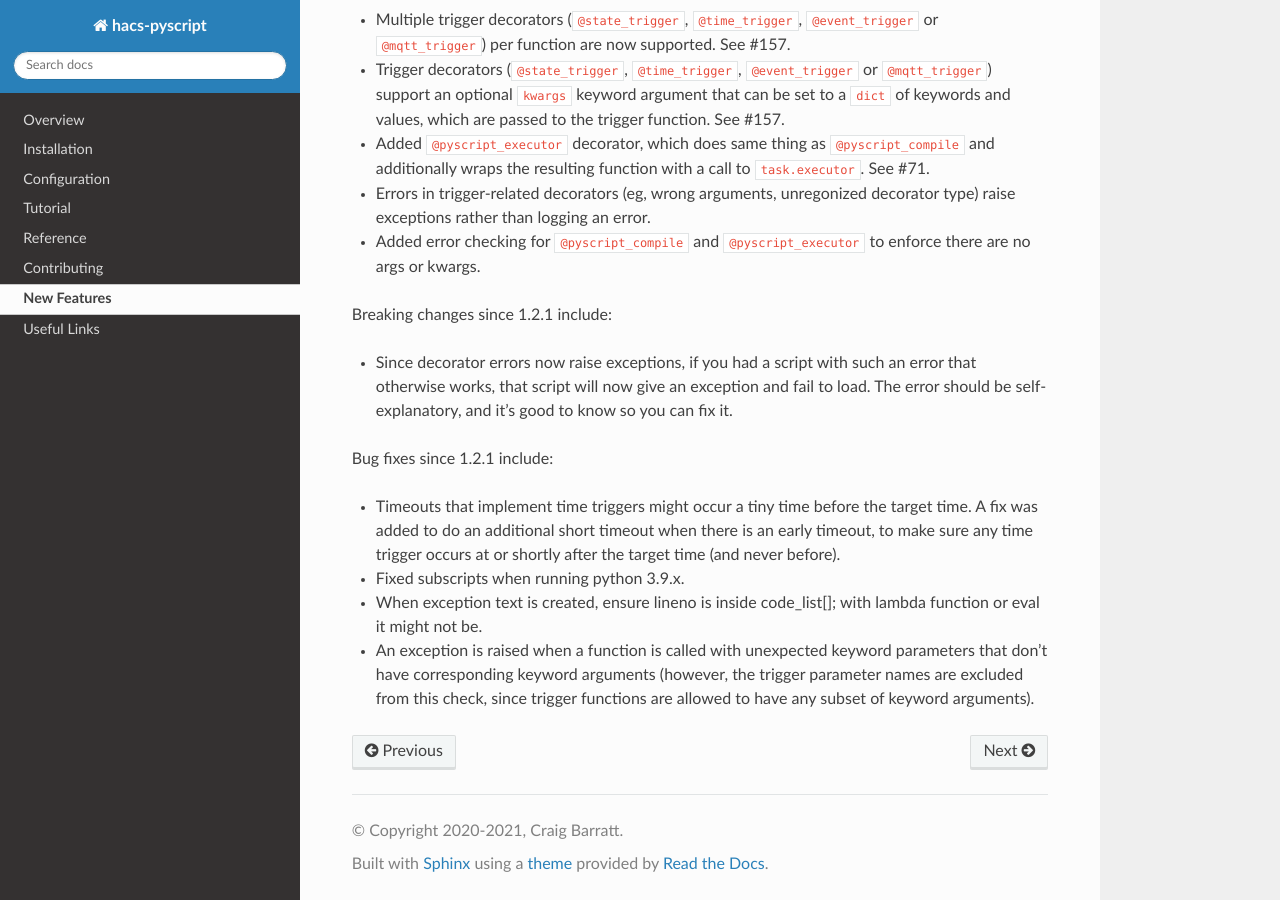
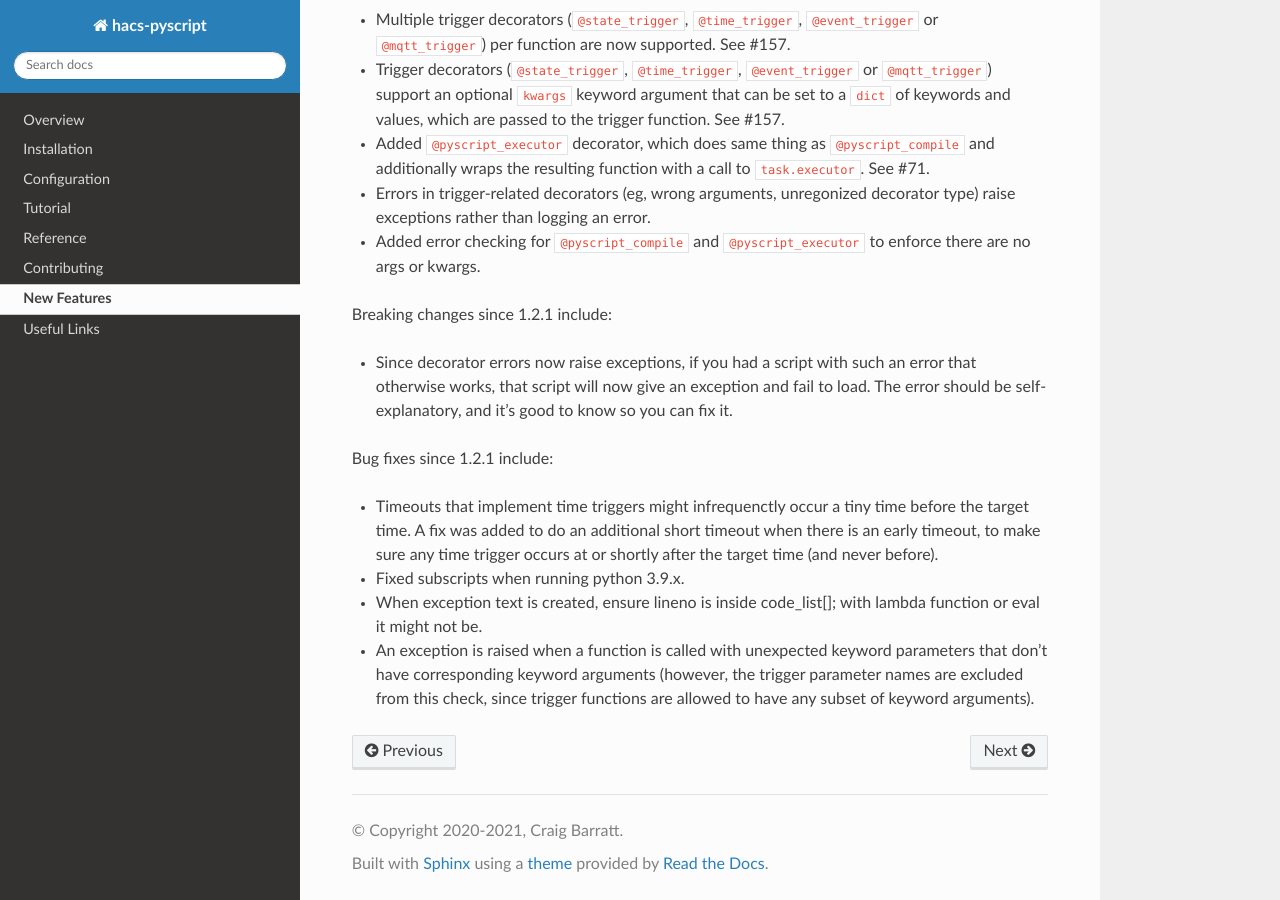
Before and after one commit to custom-components/pyscript, a Sphinx documentation site: the page built from docs/new_features.rst, in a window 1280 px wide and 900 px high, scrolled down 756 px. Built offline with Sphinx 7.4.7 and the Read the Docs theme 2.0.0, drawn with Linux system fonts in a browser that asks for light colours.

```diff
--- a/docs/new_features.rst
+++ b/docs/new_features.rst
@@ -48,8 +48,8 @@
 
 Bug fixes since 1.2.1 include:
 
-- Timeouts that implement time triggers might occur a tiny time before the target time. A fix was added to do
-  an additional short timeout when there is an early timeout, to make sure any time trigger occurs at or shortly
+- Timeouts that implement time triggers might infrequenctly occur a tiny time before the target time. A fix was added
+  to do an additional short timeout when there is an early timeout, to make sure any time trigger occurs at or shortly
   after the target time (and never before).
 - Fixed subscripts when running python 3.9.x.
 - When exception text is created, ensure lineno is inside code_list[]; with lambda function or eval it might not be.
```
